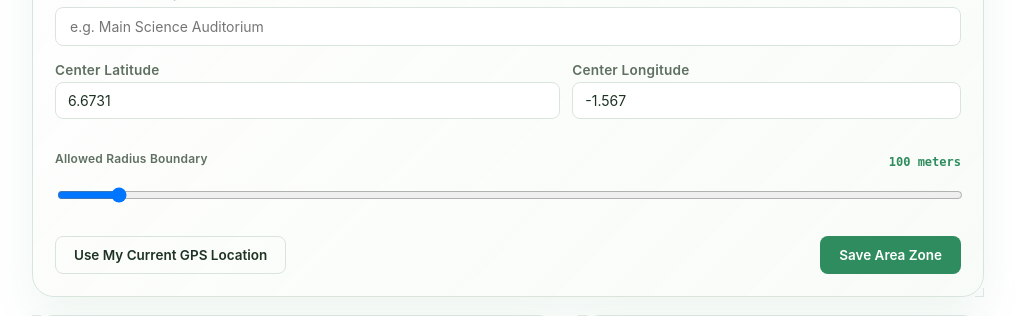
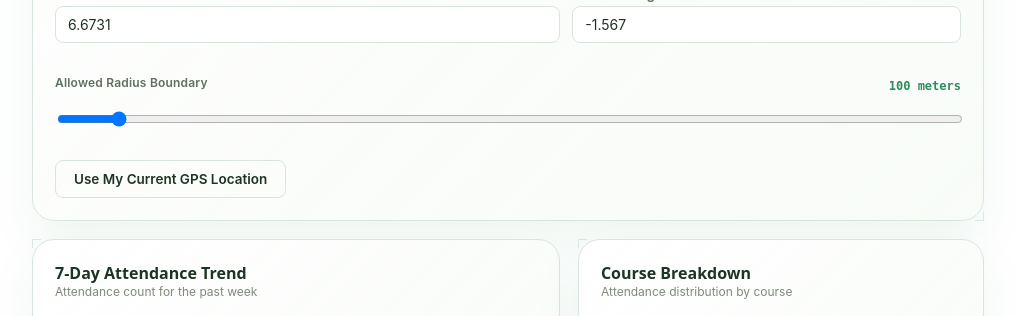
Before and after one commit to NafisSamari1/facial-recognition-attendance-, a Flask app: page / in a window 1280 px wide. Shown: the part 1008-1324 px from the top of the page, without its empty margins (256-1271 px from the left). Run offline with Flask 3, Linux system fonts and the light colour scheme; a user stored in the database is signed in; data that the repository does not hold is empty; some libraries are stand-ins or nearby versions.

Commit message:
Update templates

```diff
--- a/templates/dashboard.html
+++ b/templates/dashboard.html
@@ -213,7 +213,7 @@
       </div>
 
       <form id="session-form">
-        <div class="grid grid-3 gap-12">
+        <div class="grid grid-2 gap-12">
           <div class="field">
             <label for="session-course" style="display:block; margin-bottom:4px; font-size:0.85rem; font-weight:600;">Target Course / Group</label>
             <select id="session-course" style="width:100%; padding:9px 12px; border-radius:8px; border:1px solid var(--border); background:var(--panel); color:var(--text);">
@@ -231,10 +231,6 @@
               <option value="30">30 Minutes</option>
               <option value="60">60 Minutes</option>
             </select>
-          </div>
-          <div class="field">
-            <label for="session-name" style="display:block; margin-bottom:4px; font-size:0.85rem; font-weight:600;">Session Title</label>
-            <input id="session-name" placeholder="e.g. Morning Roll Call" style="width:100%; padding:9px 12px; border-radius:8px; border:1px solid var(--border); background:var(--panel); color:var(--text);">
           </div>
         </div>
         <div class="mt-16">
@@ -263,12 +259,7 @@
       <div id="dashboard-zone-map" style="height: 280px; border-radius:12px; border:1px solid var(--border); background:#0f1720;"></div>
       <div id="dash-zone-details" class="hint-pill mt-12">Checking active area zone details...</div>
 
-      <form id="zone-form" class="mt-16">
-        <div class="field mb-16">
-          <label for="zone-name" style="display:block; margin-bottom:6px; font-weight:600;">Zone Name / Description</label>
-          <input id="zone-name" placeholder="e.g. Main Science Auditorium" required style="width:100%; padding:10px 14px; border-radius:8px; border:1px solid var(--border); background:var(--panel); color:var(--text);">
-        </div>
-
+      <div class="mt-16">
         <div class="grid grid-2 gap-12">
           <div class="field">
             <label for="zone-lat" style="display:block; margin-bottom:4px; font-size:0.85rem; font-weight:600;">Center Latitude</label>
@@ -288,11 +279,10 @@
           <input id="zone-radius" type="range" min="10" max="2000" step="10" value="100" style="width:100%;">
         </div>
 
-        <div class="flex-between mt-20 gap-12">
+        <div class="mt-20">
           <button class="btn btn-ghost" id="get-manager-location-btn" type="button">Use My Current GPS Location</button>
-          <button class="btn btn-primary" type="submit">Save Area Zone</button>
         </div>
-      </form>
+      </div>
     </div>
 
     <div class="grid grid-2">
@@ -557,7 +547,6 @@ async function loadManagerDashboard() {
     }
     if (active.ok && active.zone) {
       const z = active.zone;
-      if (document.getElementById('zone-name')) document.getElementById('zone-name').value = z.name || '';
       if (document.getElementById('zone-lat')) document.getElementById('zone-lat').value = z.lat;
       if (document.getElementById('zone-lng')) document.getElementById('zone-lng').value = z.lng;
       if (document.getElementById('zone-radius')) {
@@ -755,7 +744,6 @@ function setupDashboardLocationSearch() {
           el.addEventListener('click', () => {
             const loc = res.results[index];
             updateDashboardZoneInputs(loc.lat, loc.lng);
-            document.getElementById('zone-name').value = loc.display_name.split(',')[0];
             dropdown.style.display = 'none';
             toast(`Moved zone to: ${loc.display_name.split(',')[0]}`);
           });
@@ -821,30 +809,6 @@ function setupManagerControls() {
     initDashboardZoneMap(parseFloat(document.getElementById('zone-lat').value || defaultLat), parseFloat(document.getElementById('zone-lng').value || defaultLng), parseFloat(document.getElementById('zone-radius').value || defaultRadius));
   }
 
-  const zoneForm = document.getElementById('zone-form');
-  if (zoneForm && !zoneForm.dataset.bound) {
-    zoneForm.dataset.bound = 'true';
-    zoneForm.addEventListener('submit', async (e) => {
-      e.preventDefault();
-      const lat = parseFloat(document.getElementById('zone-lat').value);
-      const lng = parseFloat(document.getElementById('zone-lng').value);
-      const radius = parseFloat(document.getElementById('zone-radius').value);
-      const name = document.getElementById('zone-name').value;
-
-      try {
-        await api('/api/zone', {
-          method: 'POST',
-          body: JSON.stringify({ lat, lng, radius_meters: radius, name })
-        });
-        toast('Area Zone saved successfully!');
-        updateMap('dashboard-zone-map', lat, lng, radius);
-        if (document.getElementById('zone-chip')) document.getElementById('zone-chip').innerHTML = '<span class="dot dot-live"></span>Active Zone';
-      } catch (err) {
-        toast(err.message, 'error');
-      }
-    });
-  }
-
   const gpsBtn = document.getElementById('get-manager-location-btn');
   if (gpsBtn && !gpsBtn.dataset.bound) {
     gpsBtn.dataset.bound = 'true';
@@ -871,12 +835,25 @@ function setupManagerControls() {
       e.preventDefault();
       const course = document.getElementById('session-course').value;
       const duration = parseInt(document.getElementById('session-duration').value);
-      const title = document.getElementById('session-name').value;
+      const latitude = parseFloat(document.getElementById('zone-lat').value);
+      const longitude = parseFloat(document.getElementById('zone-lng').value);
+      const radius = parseFloat(document.getElementById('zone-radius').value);
+
+      if (!Number.isFinite(latitude) || !Number.isFinite(longitude) || !Number.isFinite(radius)) {
+        toast('Set the attendance area location and radius before opening attendance.', 'error');
+        return;
+      }
 
       try {
         const res = await api('/api/sessions/start', {
           method: 'POST',
-          body: JSON.stringify({ course, duration_minutes: duration, title })
+          body: JSON.stringify({
+            course,
+            duration_minutes: duration,
+            latitude,
+            longitude,
+            radius_meters: radius
+          })
         });
         toast(`Attendance signal broadcasted for ${duration} mins!`);
         if (res.session) renderActiveSessionBanner(res.session);
```
